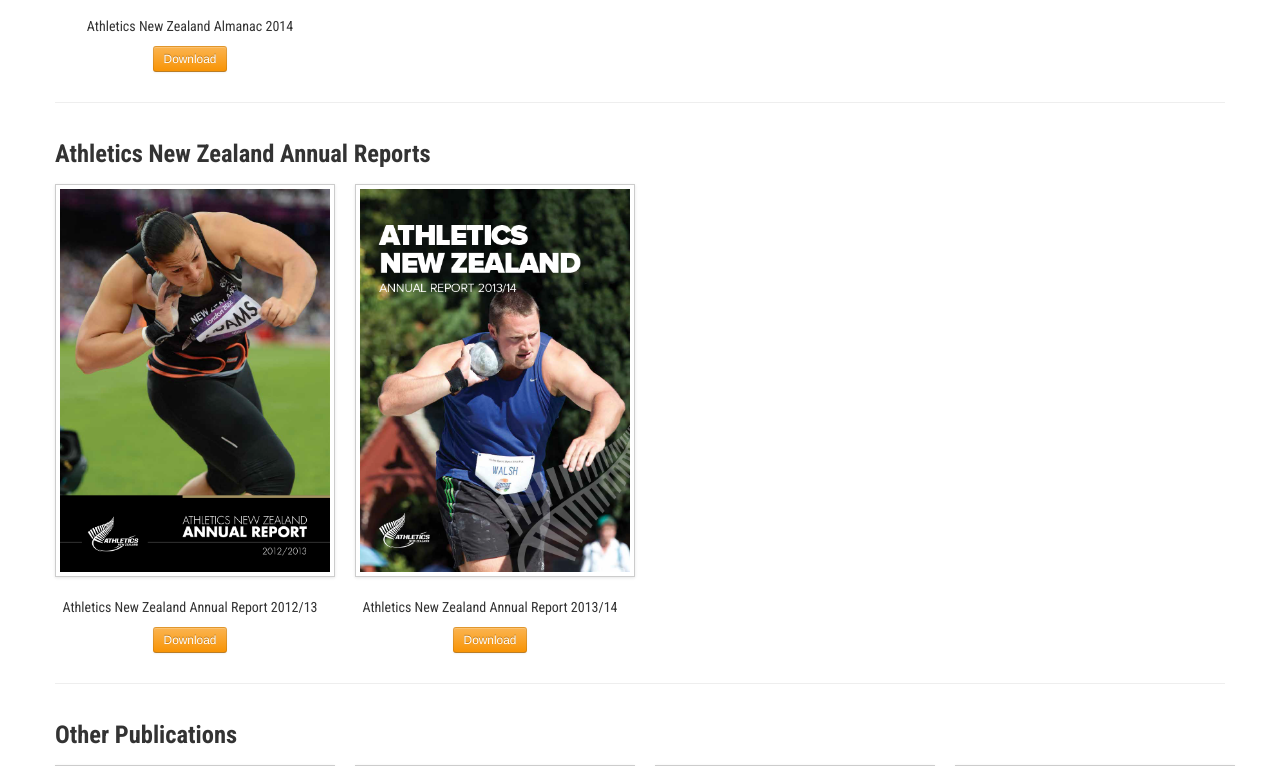
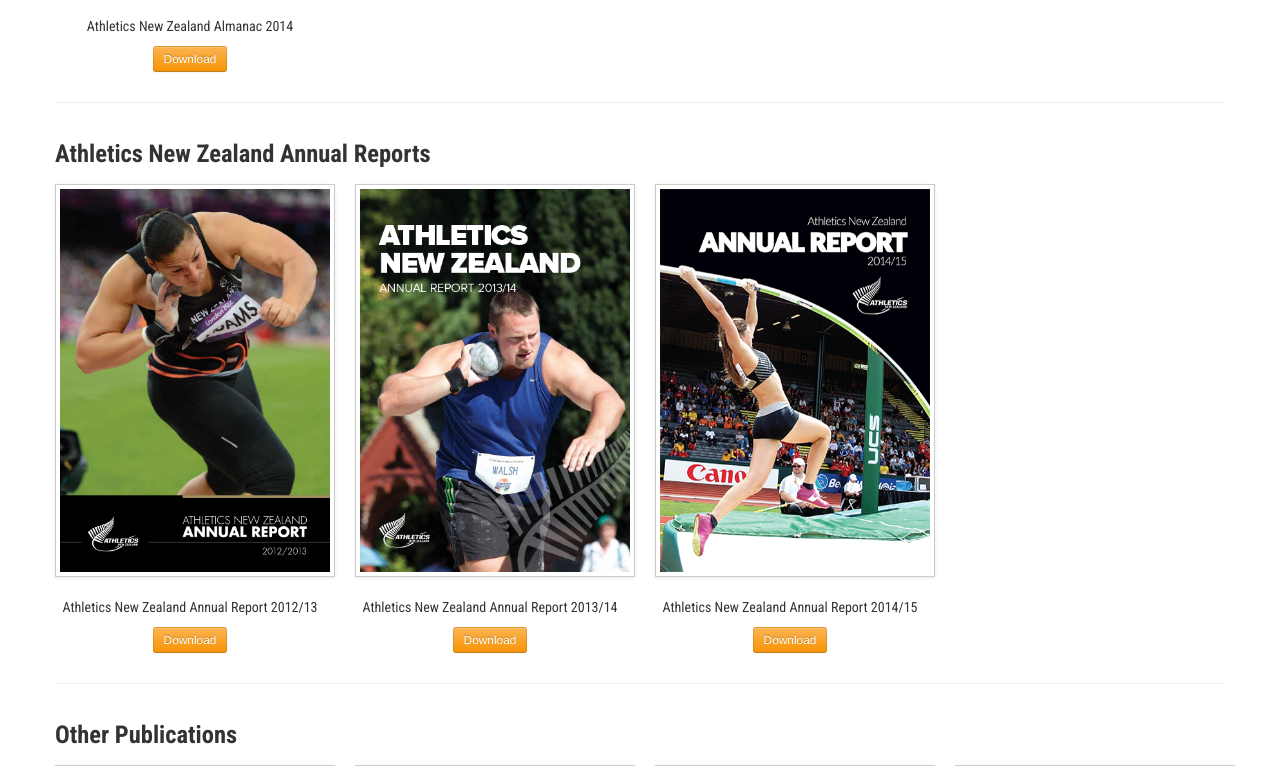
Before and after one commit to imaging4design/ANZ_Rankings, a CodeIgniter app: page /ANZ_Rankings/site/home_con/publications in a window 1280 px wide. Shown: the part 1085-1851 px from the top of the page. Run offline with CodeIgniter, Linux system fonts and the light colour scheme; some libraries are stand-ins or nearby versions.

Commit message:
Add latest Annual Report to publications page

```diff
--- a/application/views/site/publications.php
+++ b/application/views/site/publications.php
@@ -76,7 +76,9 @@
 			<p class="center"><a href="<?php echo base_url(); ?>userfiles/file/ANZ_Annual_Report_2013.pdf"><button class="btn btn-small btn-warning">Download</button></a></p>
 		</div>
 		<div class="span3">
-			<p>&nbsp;</p>
+			<a href="<?php echo base_url(); ?>userfiles/file/ANZ_Annual_Report_2014.pdf"><img src="<?php echo base_url(); ?>userfiles/image/Annual_Report/ANZ_Annual_Report_2014.png" class="img-polaroid mar_bot20"></a>
+			<p class="center">Athletics New Zealand Annual Report 2014/15</p>
+			<p class="center"><a href="<?php echo base_url(); ?>userfiles/file/ANZ_Annual_Report_2014.pdf"><button class="btn btn-small btn-warning">Download</button></a></p>
 		</div>
 		<div class="span3">
 			<p>&nbsp;</p>
```
Also changed, not shown: userfiles/image/Annual_Report/ANZ_Annual_Report_2014.png (added), 1 other file.
